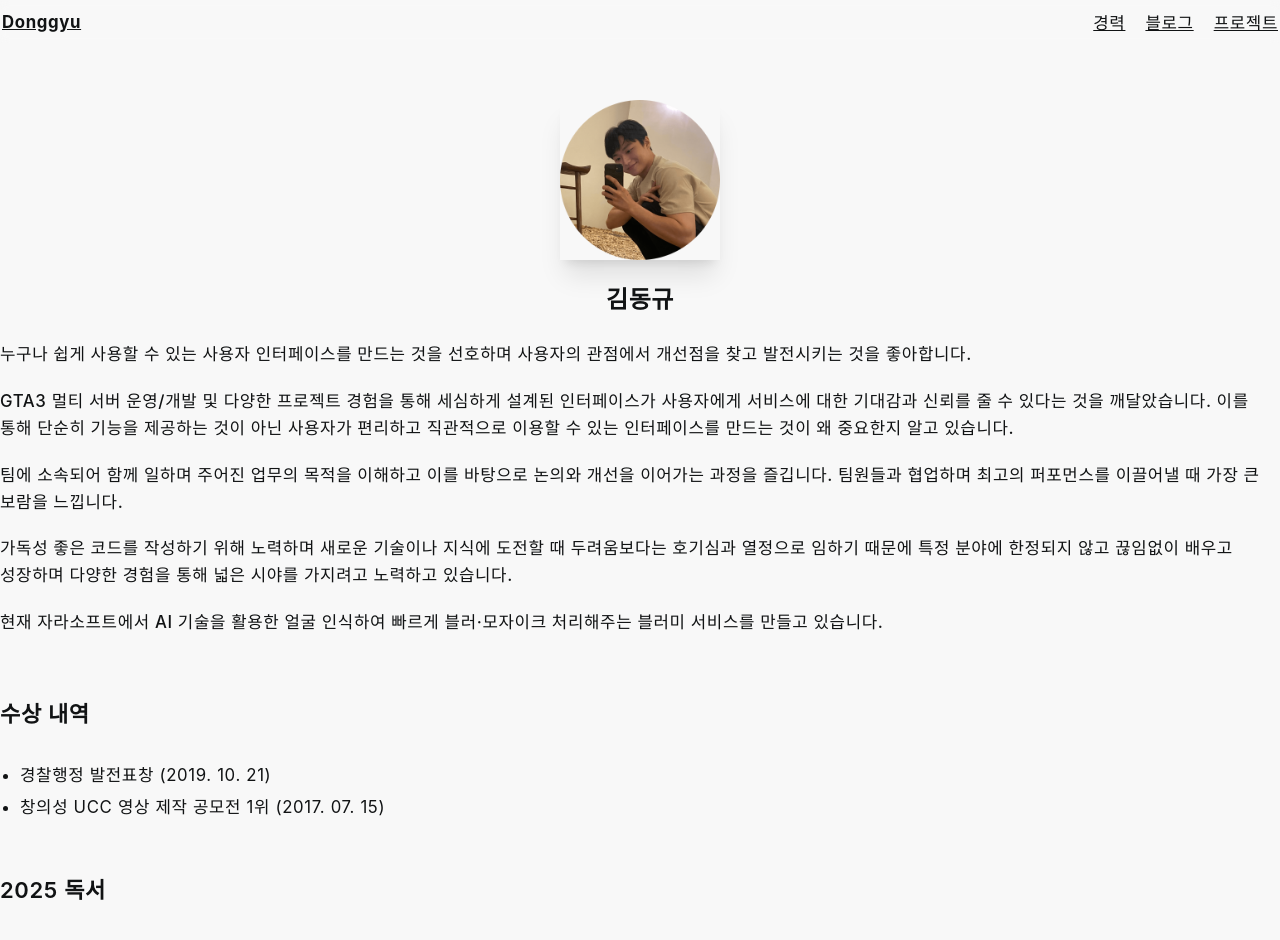
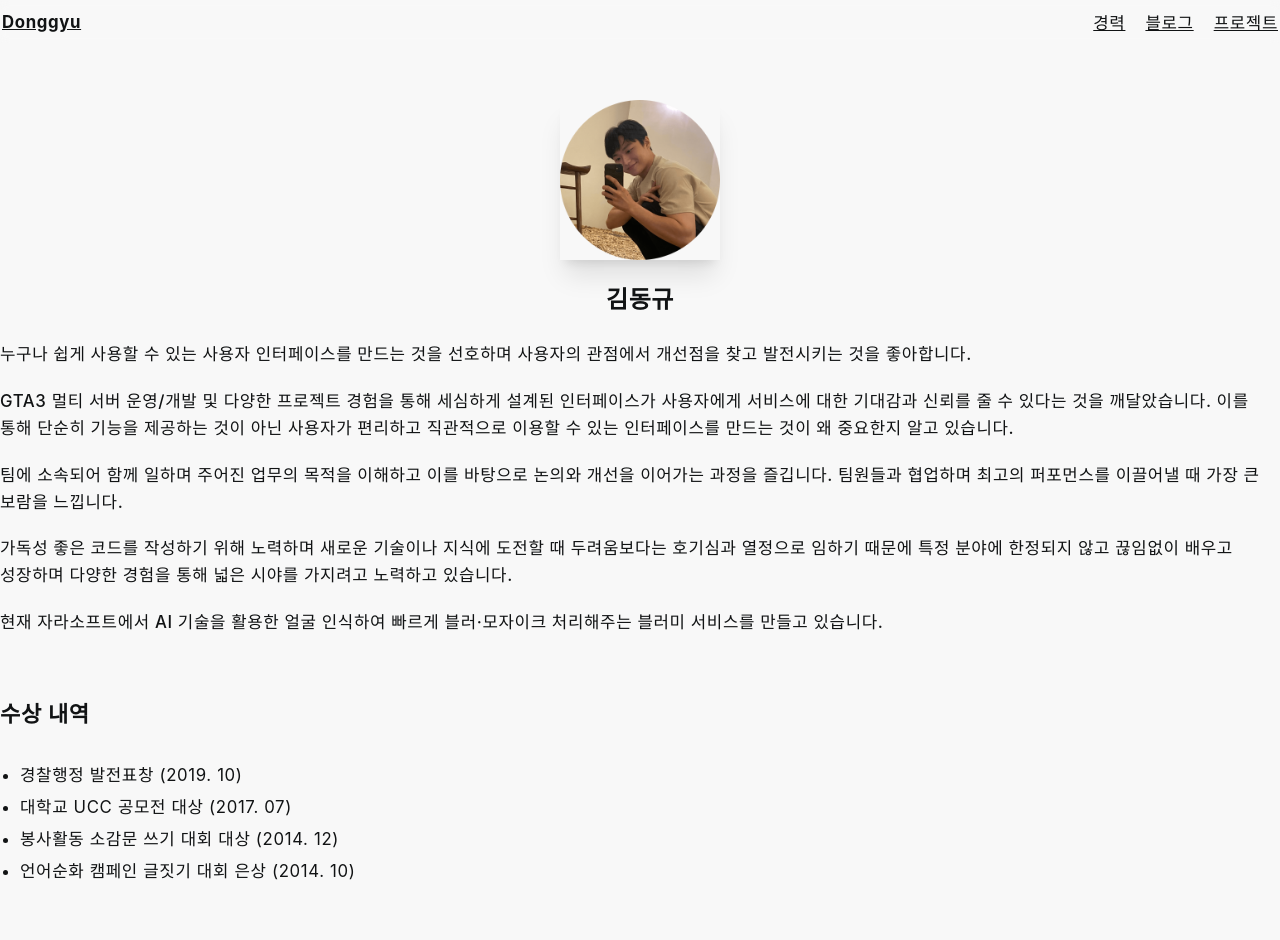
Before and after one commit to dango0812/dango0812.github.io, a React (Vite) app: page / in a window 1280 px wide. Shown: the top 940 px of the page. Built offline with nearby package versions, Linux system fonts and the light colour scheme; a web font is replaced by a local one.

Commit message:
feat: added award data

```diff
--- a/src/pages/index.tsx
+++ b/src/pages/index.tsx
@@ -6,8 +6,10 @@ import { ColumnFlex } from "@components/common/FlexBox";
 import { routes, paths } from "@constants/paths";
 
 const awawrdsConfig = [
-    { text: "경찰행정 발전표창", date: "2019. 10. 21" },
-    { text: "창의성 UCC 영상 제작 공모전 1위", date: "2017. 07. 15" }
+    { text: "경찰행정 발전표창", date: "2019. 10" },
+    { text: "대학교 UCC 공모전 대상", date: "2017. 07" },
+    { text: "봉사활동 소감문 쓰기 대회 대상", date: "2014. 12" },
+    { text: "언어순화 캠페인 글짓기 대회 은상", date: "2014. 10" }
 ];
 
 const readBooksConfig = [
```
